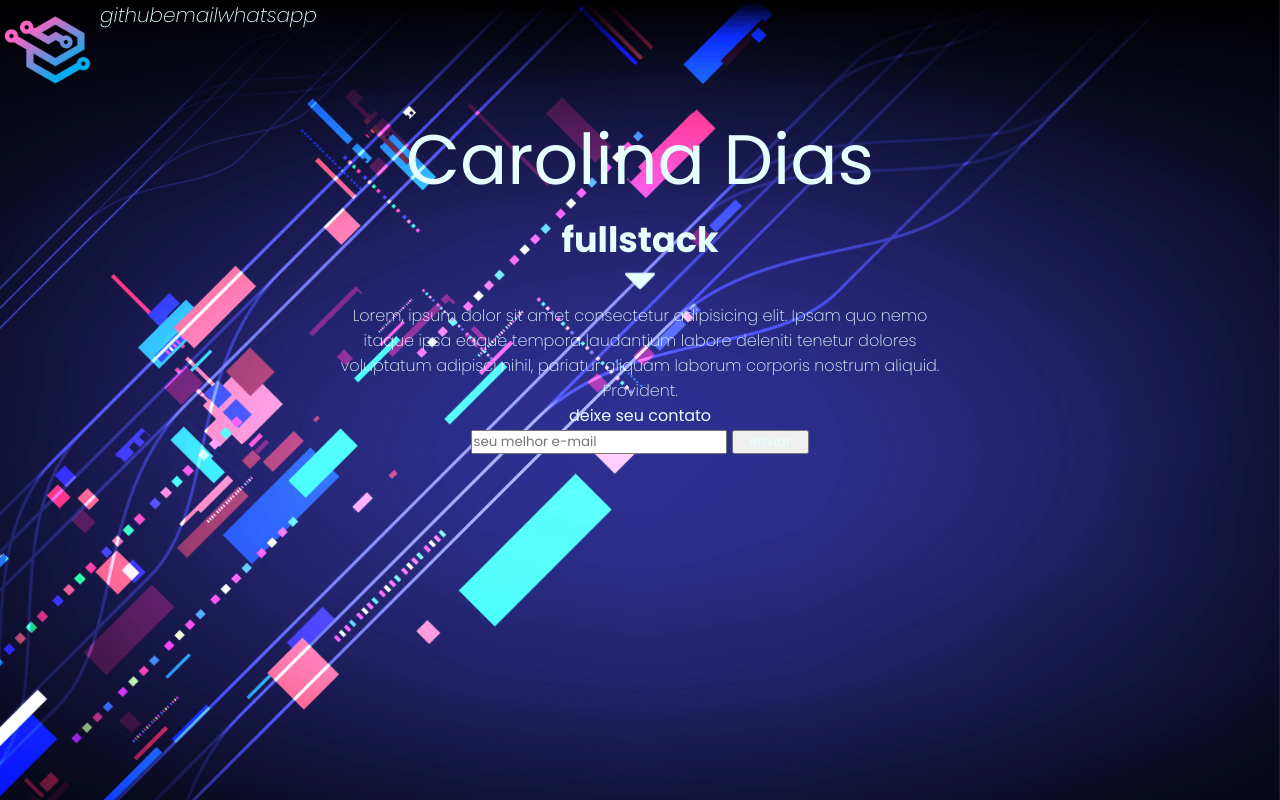
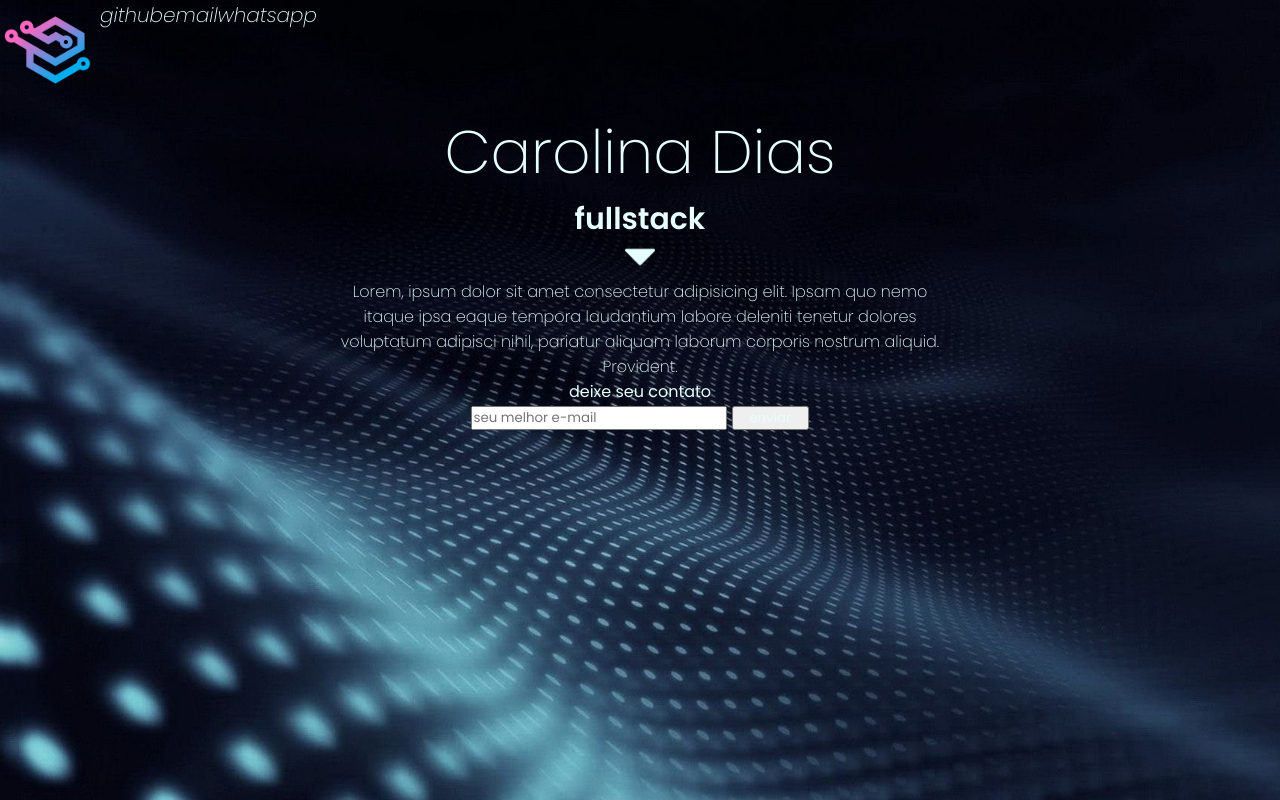
Before and after one commit to carolinsanna/dontpanic, a plain HTML site: page index.html in a window 1280 px wide. Drawn offline with Linux system fonts and the light colour scheme.

Commit message:
Alterado background

```diff
--- a/styles/mainstyle.css
+++ b/styles/mainstyle.css
@@ -26,7 +26,7 @@ body{
     /*background-position: center center fixed;
     background-repeat: no-repeat;
     background-image: linear-gradient(to right, #12c2e9,#c471ed,#f64f59);*/
-    background: url("./../assets/background.png") fixed;
+    background: url("./../assets/bg4.jpg") fixed;
     background-size: cover;
 }
 
@@ -38,13 +38,13 @@ body{
     text-align: center;
 }
 .container .name h1{
-    font-size: 70px;
-    font-weight: 400;
+    font-size: 60px;
+    font-weight: 300;
 }
 
 .container .name h5{
-    font-size: 35px;
-    font-weight: 700;
+    font-size: 30px;
+    font-weight: 600;
 }
 
 .form{
```
Also changed, not shown: assets/bg.jpg (added), assets/bg2.jpg (added), assets/bg3.jpg (added), assets/bg4.jpg (added).
